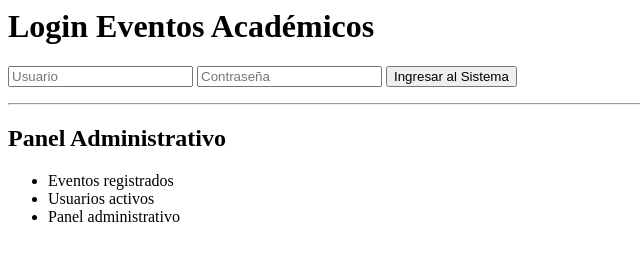
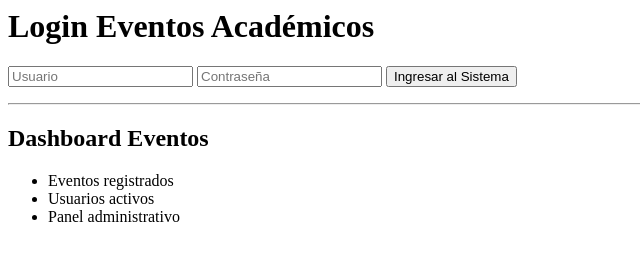
Before and after one commit to TheJhampierBoy/TechSolutionsEventos, a plain HTML site: page index.html in a window 1280 px wide. Shown: the full height of the page, 0-640 px from the left. Drawn offline with Linux system fonts and the light colour scheme.

Commit message:
HU-06 update dashboard title

```diff
--- a/index.html
+++ b/index.html
@@ -8,7 +8,7 @@
 
 <hr>
 
-<h2>Panel Administrativo</h2>
+<h2>Dashboard Eventos</h2>
 
 <ul>
   <li>Eventos registrados</li>
```
